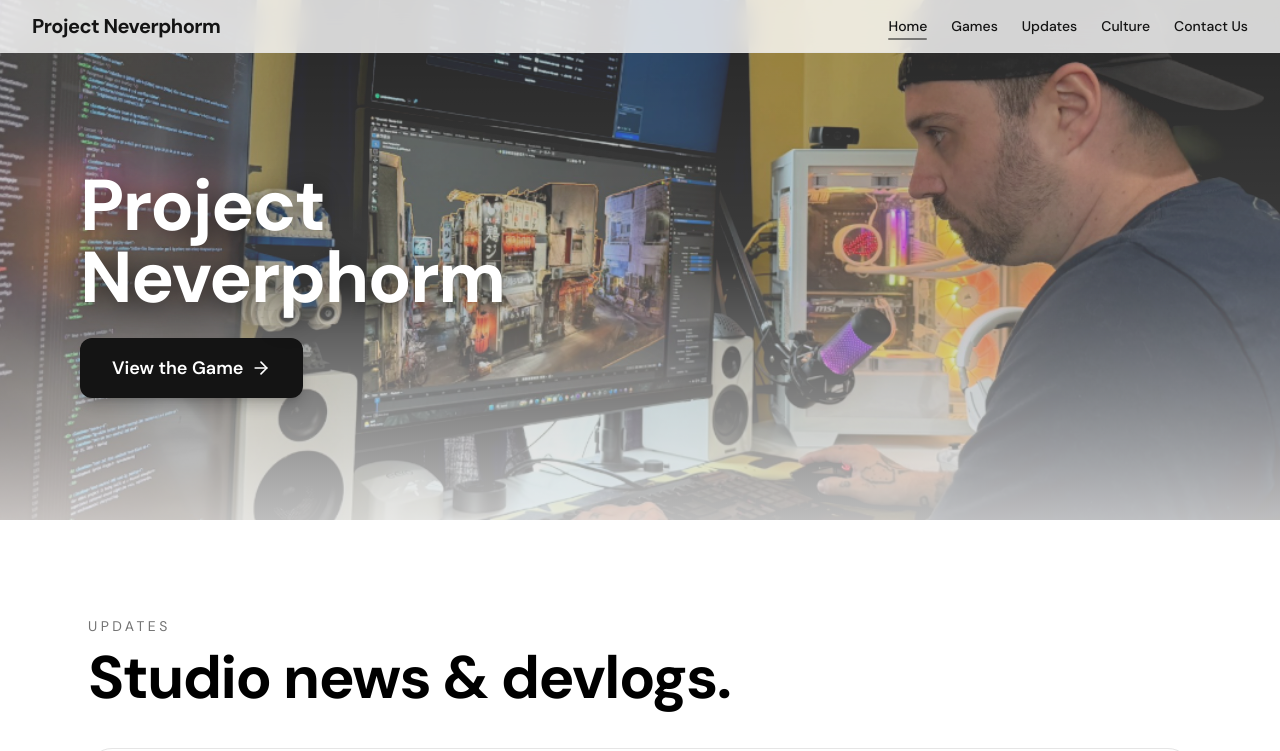
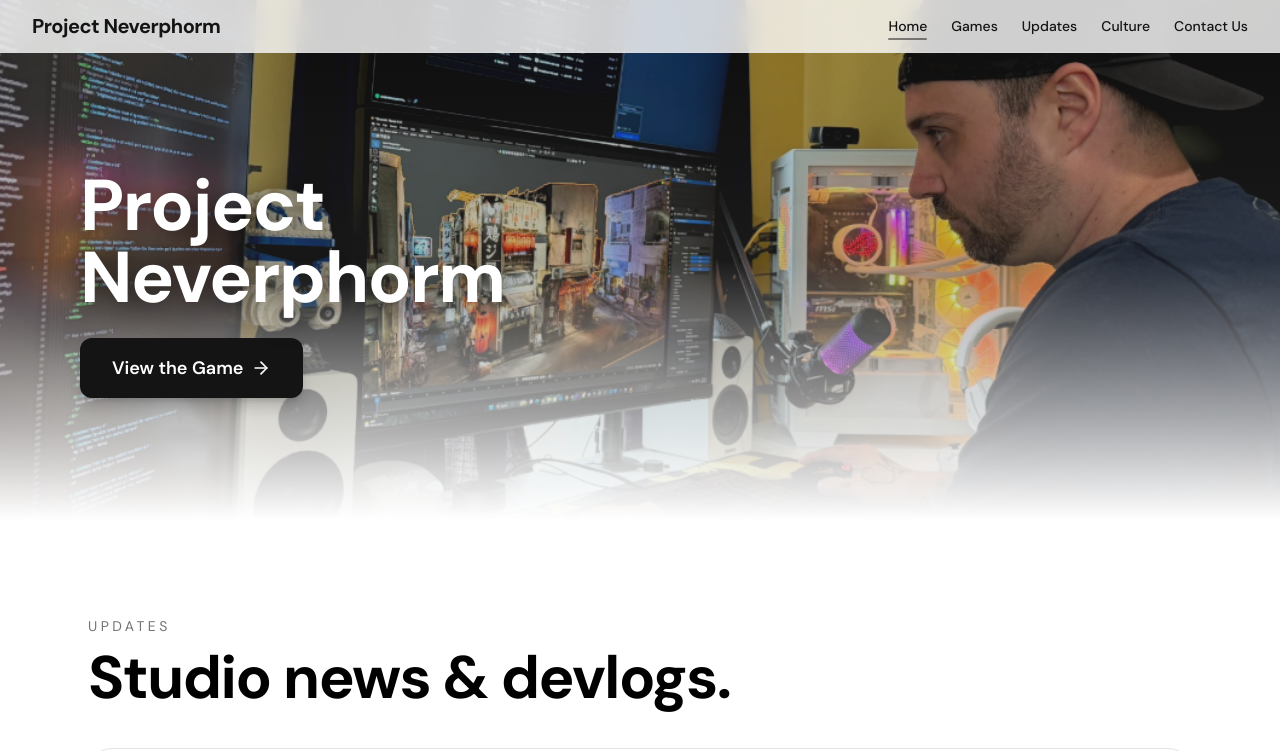
Before and after one commit to Minxci/neverphorm-site, a React (Vite) app in the folder apps/web/: page / in a window 1280 px wide. Shown: the top 751 px of the page. Built offline with nearby package versions, Linux system fonts and the light colour scheme; the HTML template or start-up script is replaced by a standard one; what pocketbase would draw is missing.

Commit message:
hero section update again

```diff
--- a/apps/web/src/pages/HomePage.jsx
+++ b/apps/web/src/pages/HomePage.jsx
@@ -40,7 +40,7 @@ const HomePage = () => {
   return <>
       <Helmet>
         <title>Project Neverphorm</title>
-        <meta name="description" content="Indie Game Studio with a lot of ambitions." />
+        <meta name="description" content="Indie Game Studio with a lot of ambition." />
       </Helmet>
 
       <Header />
@@ -50,11 +50,11 @@ const HomePage = () => {
         <section className="relative h-[62vh] min-h-[520px] max-h-[720px] flex items-center justify-start overflow-hidden">
           {/* Background Image with Overlay */}
           <div className="absolute inset-0 z-0 overflow-hidden">
-            <img src="/pictures/betterheropic.png" alt="chase scene from No 2 Weeks" className="w-full h-full object-cover scale-105" style={{
+            <img src="/pictures/betterheropic.png" alt="development workflow" className="w-full h-full object-cover scale-105" style={{
             filter: 'brightness(0.72) contrast(1.08)'
           }} />
-            <div className="absolute inset-0 bg-white/15"></div>
-            <div className="absolute inset-0 bg-gradient-to-b from-transparent via-white/10 to-white/70"></div>
+            <div className="absolute inset-0 bg-white/5"></div>
+            <div className="absolute inset-0 bg-gradient-to-b from-transparent via-white/5 to-white"></div>
           </div>
 
           {/* Content */}
```
